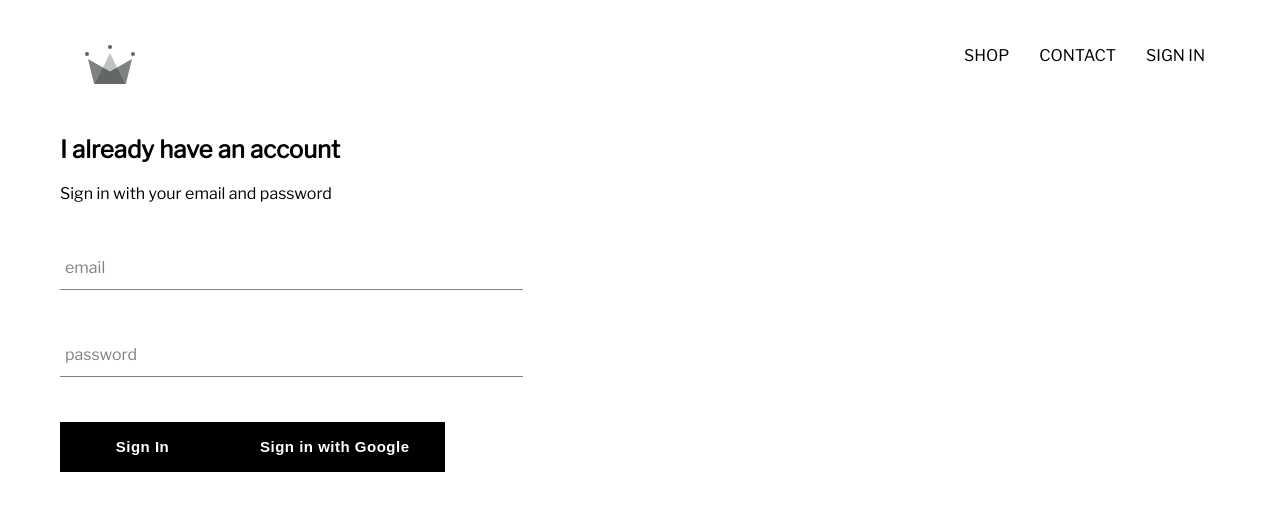
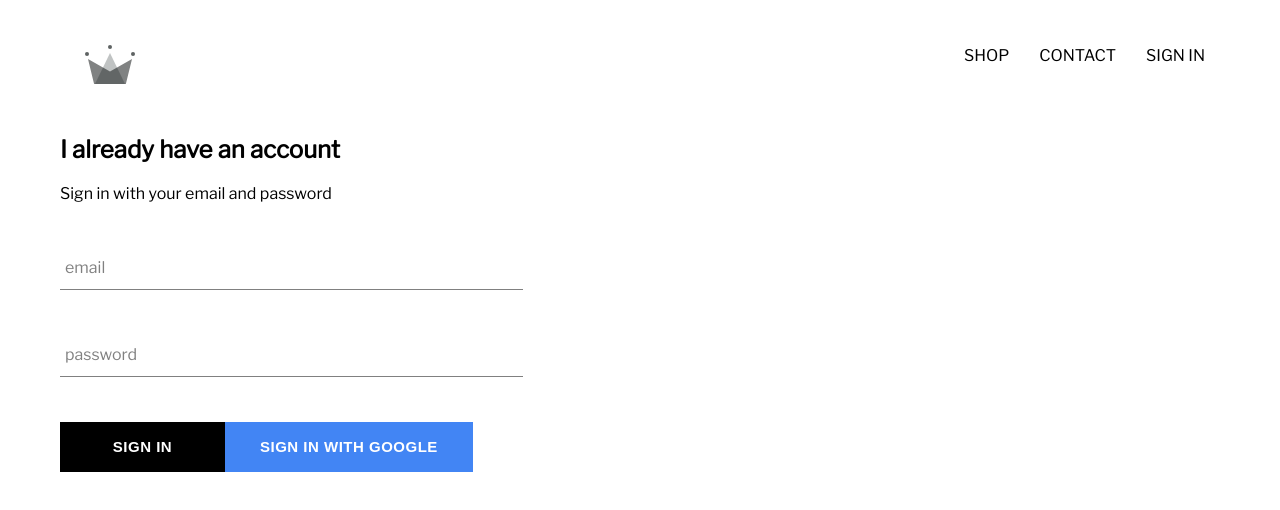
Before and after one commit to sarisssa/Elysium, a React (Create React App) app: page /signin in a window 1280 px wide. Shown: the top 510 px of the page. Built offline with nearby package versions, Linux system fonts and the light colour scheme; no server answers.

Commit message:
Add additional styling to Google signin button.

```diff
--- a/src/components/custom-button/custom-button.component.jsx
+++ b/src/components/custom-button/custom-button.component.jsx
@@ -2,8 +2,10 @@ import React from 'react';
 
 import './custom-button.styles.scss';
 
-const CustomButton = ({ children, ...otherProps }) => (
-  <button className='custom-button' {...otherProps}>
+const CustomButton = ({ children, isGoogleSignIn, ...otherProps }) => (
+  <button className={`${isGoogleSignIn ? 'google-sign-in' : ''} custom-button`}
+    {...otherProps}
+  >
     {children}
   </button>
 );
--- a/src/components/custom-button/custom-button.styles.scss
+++ b/src/components/custom-button/custom-button.styles.scss
@@ -8,6 +8,7 @@
   font-size: 15px;
   background-color: black;
   color: white;
+  text-transform: uppercase;
   font-weight: bolder;
   border: none;
   cursor: pointer;
@@ -17,4 +18,14 @@
     color: black;
     border: 1px solid black;
   }
+
+  &.google-sign-in {
+    background-color: #4285f4;
+    color: white;
+
+    &:hover {
+      background-color: #357ae8;
+      border: none;
     }
+  }
+}
--- a/src/components/header/header.styles.scss
+++ b/src/components/header/header.styles.scss
@@ -20,6 +20,7 @@
 
       .option {
         padding: 10px 15px;
+        cursor: pointer;
       }
     }
   }
```
Lines whose indentation alone changed are shown as unchanged.
